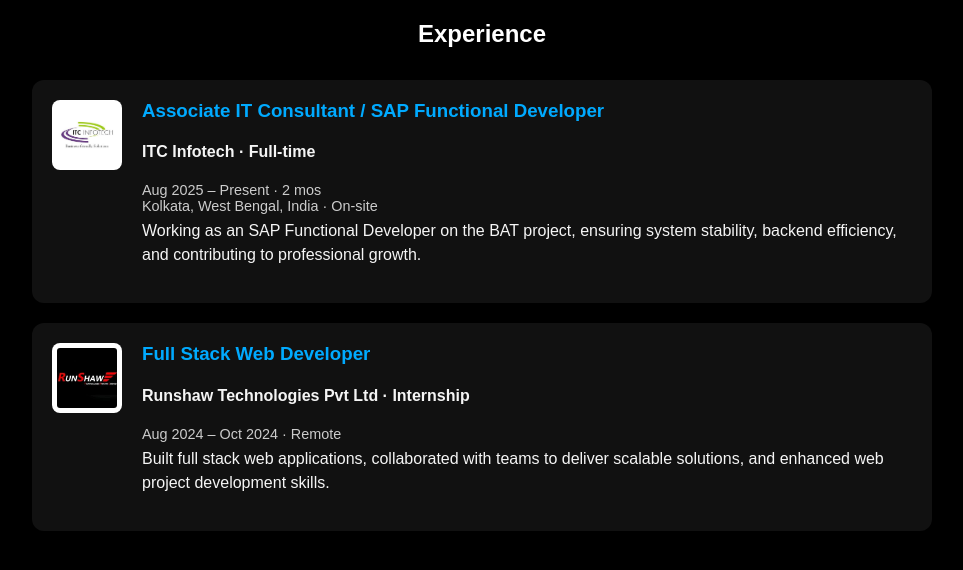
After one commit to Shashankhuilgol/Portfolio, a Django app: page /experience/ in a window 1280 px wide. The commit adds this page. Shown: the top 570 px of the page, without its empty margins (158-1121 px from the left). Run offline with Django 5.2, Linux system fonts and the light colour scheme.

Commit message:
made changes in templates

```diff
--- /dev/null
+++ b/Base/templates/experience/experience.html
@@ -0,0 +1,57 @@
+{% load static %}
+<!DOCTYPE html>
+<html lang="en">
+<head>
+  <meta charset="UTF-8">
+  <meta name="viewport" content="width=device-width, initial-scale=1.0">
+  <title>Experience</title>
+  <link rel="stylesheet" href="{% static 'css/experience.css' %}">
+</head>
+<body>
+  <section class="experience">
+    <h2 class="section__title">Experience</h2>
+
+    <div class="experience-container">
+
+      <!-- Job 1 -->
+      <div class="experience-item">
+        <img src="{% static 'images/itc_logo.jpeg' %}" alt="ITC Infotech Logo" class="company-logo">
+
+        <div class="experience-details">
+          <h3>
+            <a href="{% url 'itc' %}" class="job-link">
+              Associate IT Consultant / SAP Functional Developer
+            </a>
+          </h3>
+          <h4>ITC Infotech · Full-time</h4>
+          <div class="experience-meta">Aug 2025 – Present · 2 mos<br>Kolkata, West Bengal, India · On-site</div>
+          <p>
+            Working as an SAP Functional Developer on the BAT project, ensuring system stability,
+            backend efficiency, and contributing to professional growth.
+          </p>
+        </div>
+      </div>
+
+      <!-- Job 2 -->
+      <div class="experience-item">
+        <img src="{% static 'images/runshaw_logo.jpeg' %}" alt="Runshaw Technologies Logo" class="company-logo">
+
+        <div class="experience-details">
+          <h3>
+            <a href="{% url  'runshaw' %}" class="job-link">
+              Full Stack Web Developer
+            </a>
+          </h3>
+          <h4>Runshaw Technologies Pvt Ltd · Internship</h4>
+          <div class="experience-meta">Aug 2024 – Oct 2024 · Remote</div>
+          <p>
+            Built full stack web applications, collaborated with teams to deliver scalable solutions,
+            and enhanced web project development skills.
+          </p>
+        </div>
+      </div>
+
+    </div>
+  </section>
+</body>
+</html>
--- a/Base/urls.py
+++ b/Base/urls.py
@@ -2,7 +2,8 @@ from django.urls import path
 from Base import views
 
 urlpatterns = [
-
-        path('',views.contact),
-
+    path('', views.contact, name='contact'),  # homepage
+    path('experience/', views.experience, name='experience'),  # experience list page
+    path('experience/itc/', views.itc, name='itc'),  # ITC page
+    path('experience/runshaw/', views.runshaw, name='runshaw'),  # Runshaw page
 ]
--- a/Base/views.py
+++ b/Base/views.py
@@ -87,3 +87,16 @@ def custom_500(request):
 
 def custom_400(request, exception):
     return render(request, '400.html', status=400)
+
+
+def experience(request):
+    return render(request, 'experience/experience.html')  # Make sure experience.html exists in templates
+
+def experience_detail(request, company):
+    return render(request, f"experience/{company}.html")
+
+def itc(request):
+    return render(request, 'experience/itc.html')
+
+def runshaw(request):
+    return render(request, 'experience/runshaw.html')
--- /dev/null
+++ b/static/css/experience.css
@@ -0,0 +1,66 @@
+body {
+  background: #000; /* black background */
+  color: #f5f5f5;
+  font-family: Arial, sans-serif;
+}
+
+.section__title {
+  color: #fff;
+  text-align: center;
+  margin-bottom: 2rem;
+}
+
+.experience-container {
+  max-width: 900px;
+  margin: auto;
+}
+
+.experience-item {
+  display: flex;
+  align-items: flex-start;
+  background: #111;
+  padding: 20px;
+  margin-bottom: 20px;
+  border-radius: 12px;
+  transition: transform 0.3s ease, box-shadow 0.3s ease;
+}
+
+.experience-item:hover {
+  transform: translateY(-5px);
+  box-shadow: 0 8px 20px rgba(0,0,0,0.6);
+}
+
+.company-logo {
+  width: 60px;
+  height: 60px;
+  margin-right: 20px;
+  border-radius: 8px;
+  object-fit: contain;
+  background: #fff; /* keeps logos visible */
+  padding: 5px;
+}
+
+.experience-details h3 {
+  margin: 0;
+}
+
+.job-link {
+  color: #00aaff;
+  text-decoration: none;
+  font-weight: bold;
+}
+
+.job-link:hover {
+  text-decoration: underline;
+}
+
+.experience-meta {
+  font-size: 0.9rem;
+  color: #ccc;
+  margin: 5px 0;
+}
+
+p {
+  margin-top: 5px;
+  line-height: 1.5;
+}
```
Also changed, not shown: Base/templates/experience.html (added, +57 -0 lines), Base/templates/experience/itc.html (added, +18 -0 lines), Base/templates/experience/runshaw.html (added, +18 -0 lines), Base/templates/index.html (+18 -4 lines), static/css/style.css (+57 -12 lines), static/images/itc_logo.jpeg (added), static/images/runshaw_logo.jpeg (added).
